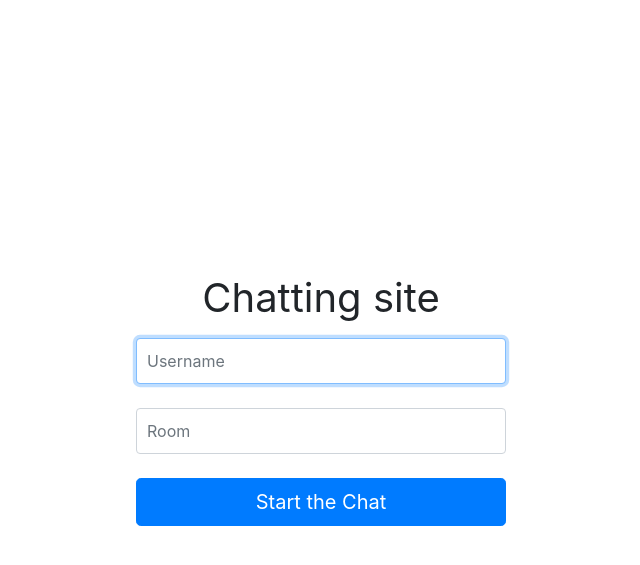
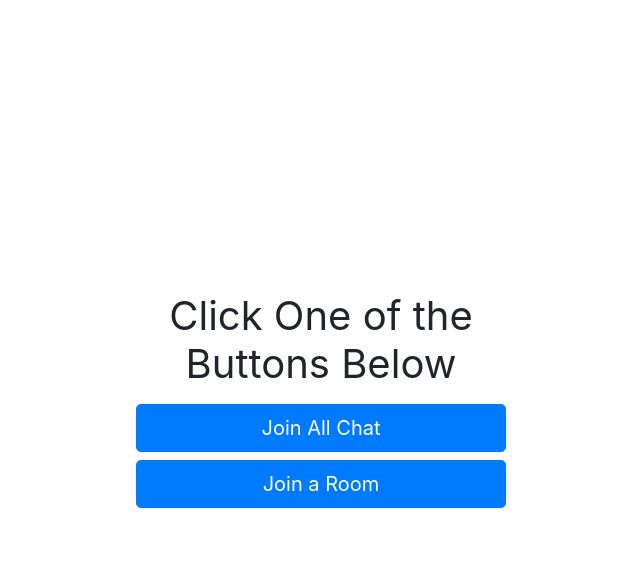
Before and after one commit to carterjohndixon/Flask-Chat-App, a Flask app: page / in a window 1280 px wide. Shown: the top 565 px of the page, without its empty margins (319-959 px from the left). Run offline with Flask 2, Linux system fonts and the light colour scheme; some libraries are stand-ins or nearby versions.

Commit message:
Flask Chatting App

```diff
--- a/app.py
+++ b/app.py
@@ -4,7 +4,7 @@ from flask_session import Session
 
 app = Flask(__name__)
 app.debug = True
-app.config['SECRET_KEY'] = 'secret'
+app.config['SECRET_KEY'] = 'ban the wind'
 app.config['SESSION_TYPE'] = 'filesystem'
 
 Session(app)
@@ -16,6 +16,23 @@ socketio = SocketIO(app, manage_session=False)
 def index():
     return render_template('index.html')
 
+@app.route('/room', methods=['GET', 'POST'])
+def room():
+    all_chat = request.form.get("all_chat")
+    chatting_room = request.form.get("chatting_room")
+    if(all_chat):
+        return render_template('join_all_chat.html', session=session)
+    elif(chatting_room):
+        return render_template('join_room.html', session=session)
+
+
+@app.route('/chat_all', methods=['GET', 'POST'])
+def chat_all():
+    if (request.method == 'POST'):
+        # username = request.form['username']
+        return render_template('chat_all.html', session=session)
+    else:
+        return redirect(url_for('index'))
 
 @app.route('/chat', methods=['GET', 'POST'])
 def chat():
@@ -23,6 +40,7 @@ def chat():
         username = request.form['username']
         room = request.form['room']
         session['username'] = username
+        print(username)
         session['room'] = room
         return render_template('chat.html', session=session)
     else:
@@ -32,6 +50,7 @@ def chat():
             return redirect(url_for('index'))
 
 
+# socketio for chat room
 @socketio.on('join', namespace='/chat')
 def join(message):
     room = session.get('room')
@@ -51,10 +70,38 @@ def text(message):
 def left(message):
     room = session.get('room')
     username = session.get('username')
+    print(username)
     leave_room(room)
     session.clear()
     emit('status', {'msg': username + ' has left the chat.'}, room=room)
 
 
+# socketio for all chat
+@socketio.on('join', namespace='/chat_all')
+def join_all_chat(message):
+    room = "1"
+    join_room(room)
+    emit('status', {'msg': 'anonymous' +
+         ' has entered the room.'}, room=room)
+
+
+@socketio.on('text', namespace='/chat_all')
+def text_all_chat(message):
+    room = "1"
+    emit('message', {'msg': 'anonymous' +
+         ': ' + message['msg']}, room=room)
+
+
+@socketio.on('left', namespace='/chat_all')
+def left_all_chat(message):
+    # username = session.get('username')
+    # print(username)
+    room = "1"
+    leave_room(room)
+    session.clear()
+    emit('status', {'msg': 'anonymous' + ' has left the chat.'}, room=room)
+
 if __name__ == '__main__':
     socketio.run(app)
+
+# Using flask and socketio for a project I'm doing and I have two forms of sockets in my app.py file. Once is for the user joining, sending a chat, and leaving, all for the user chatting in a room, and the other for the user joining, sending a chat, and leaving, all for the user chatting in my all chat room. For the socket in which I'm using for all chat, I need to access the users inputed value in an input field in a from, in html, and once I try to access it getting session.get it returns none. I'm pretty sure this is because it's trying to get it from another file the user isn't on but I'm not sure how to get the variable from a different file, but same session
--- a/templates/index.html
+++ b/templates/index.html
@@ -8,12 +8,10 @@
 </head>
 
 <body class="text-center">
-    <form class="form-signin" action="{{url_for('chat')}}" method="post">
-        <h1 class="mb-3 font-weight-normal">Chatting site</h1>
-        <input type="text" id="username" name="username" class="form-control" placeholder="Username" required
-            autofocus /><br>
-        <input type="text" id="room" name="room" class="form-control" placeholder="Room" require /><br>
-        <button class="btn btn-lg btn-primary btn-block" value="submit">Start the Chat</button>
+    <form class="form-signin" action="/room" method="post">
+        <h1 class="mb-3 font-weight-normal">Click One of the Buttons Below</h1>
+        <button name="all_chat" class="btn btn-lg btn-primary btn-block" value="submit">Join All Chat</button>
+        <button name="chatting_room" class="btn btn-lg btn-primary btn-block" value="submit">Join a Room</button>
     </form>
 </body>
 
```
Also changed, not shown: templates/chat_all.html (added, +53 -0 lines), templates/join_all_chat.html (added, +19 -0 lines), templates/join_room.html (added, +20 -0 lines).
